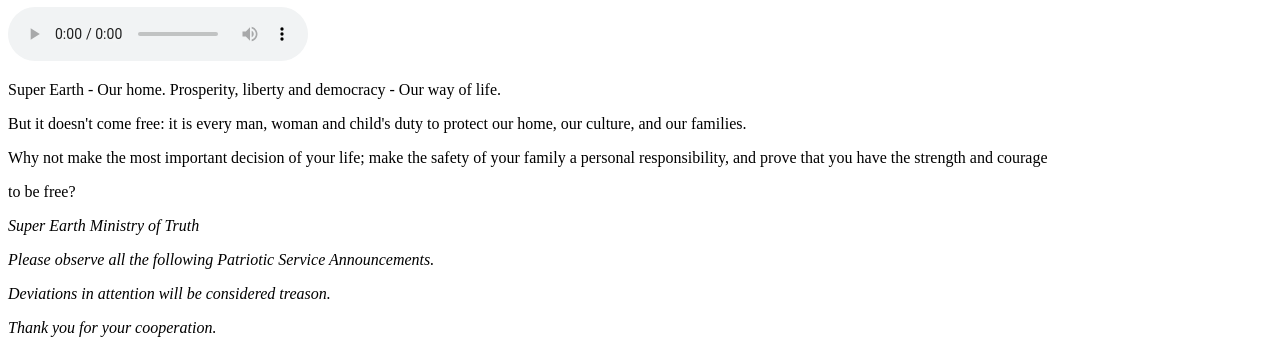
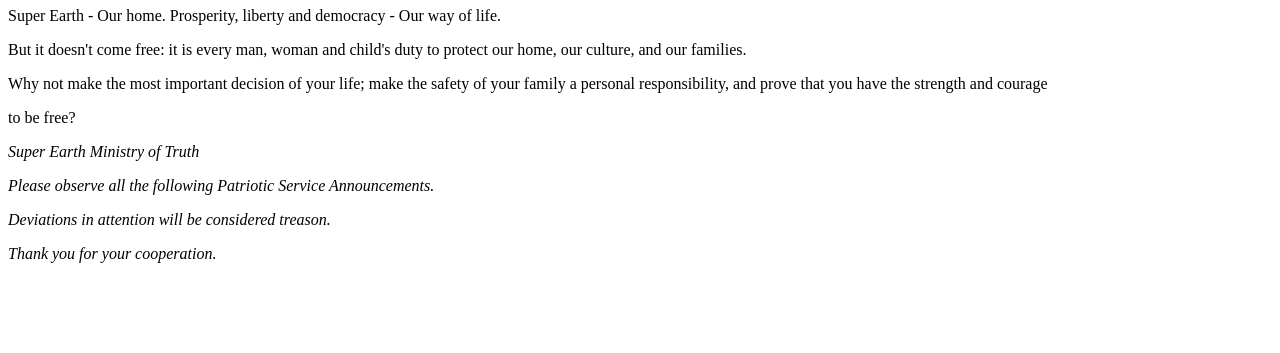
Before and after one commit to useless0rabbit/edu, a plain HTML site: page 1.html in a window 1280 px wide. Shown: the part 469-822 px from the top of the page. After the commit the page ends 800 px from the top, so only its background shows below. Drawn offline with Linux system fonts and the light colour scheme; files whose address does not match are found by name.

Commit message:
task 1 m 2

```diff
--- a/1.html
+++ b/1.html
@@ -10,9 +10,9 @@
         <div id="header">
             <img src="file:///D:/GIT/edu/Super_earth.webp" alt="Логотип">
             <h1>Super Earth</h1>
-            <audio controls>
+            <!--<audio controls>
                 <source src="file:///D:/GIT/edu/hd2theme.mp3">
-            </audio>
+            </audio>-->
         </div>
 
         <div id="main">
```
